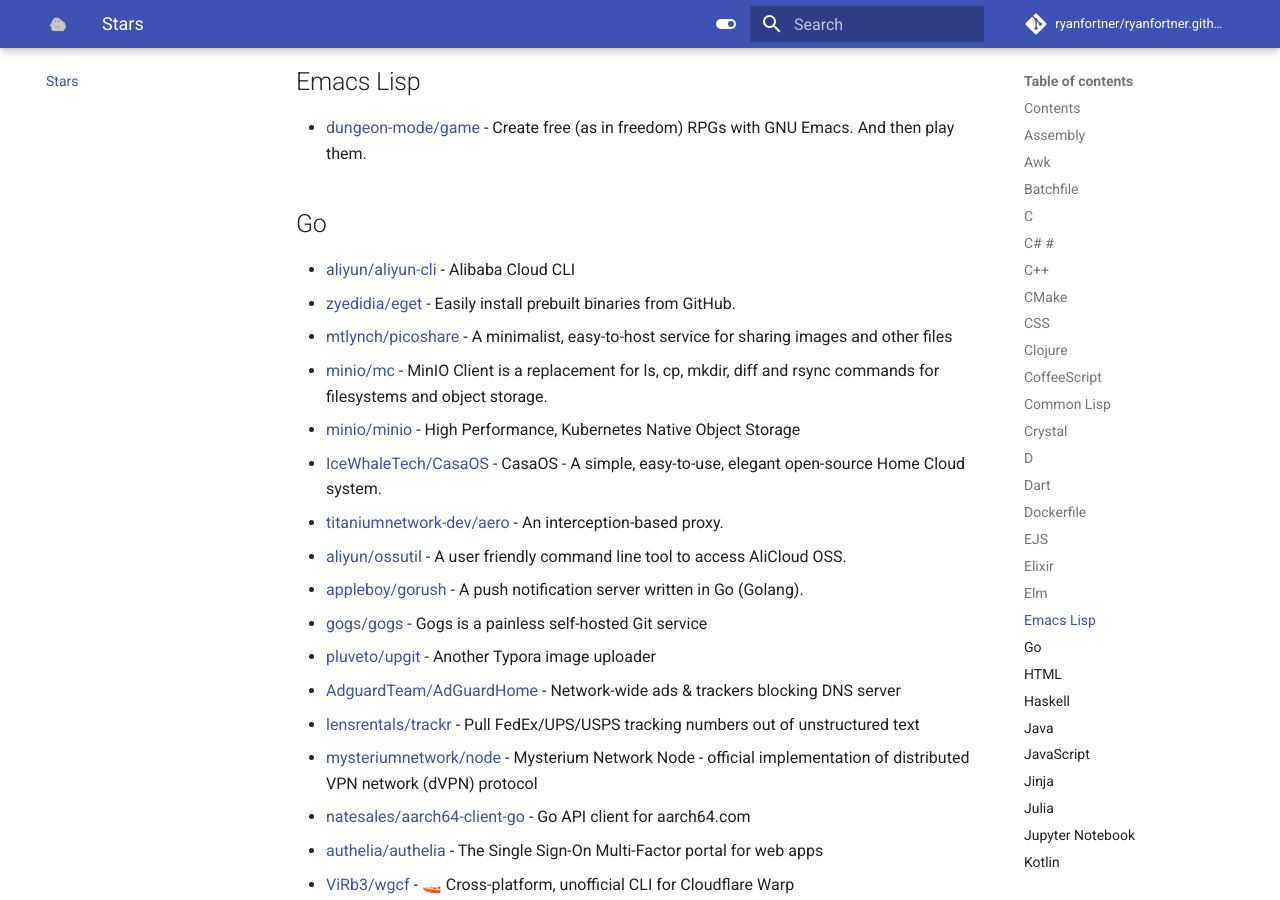
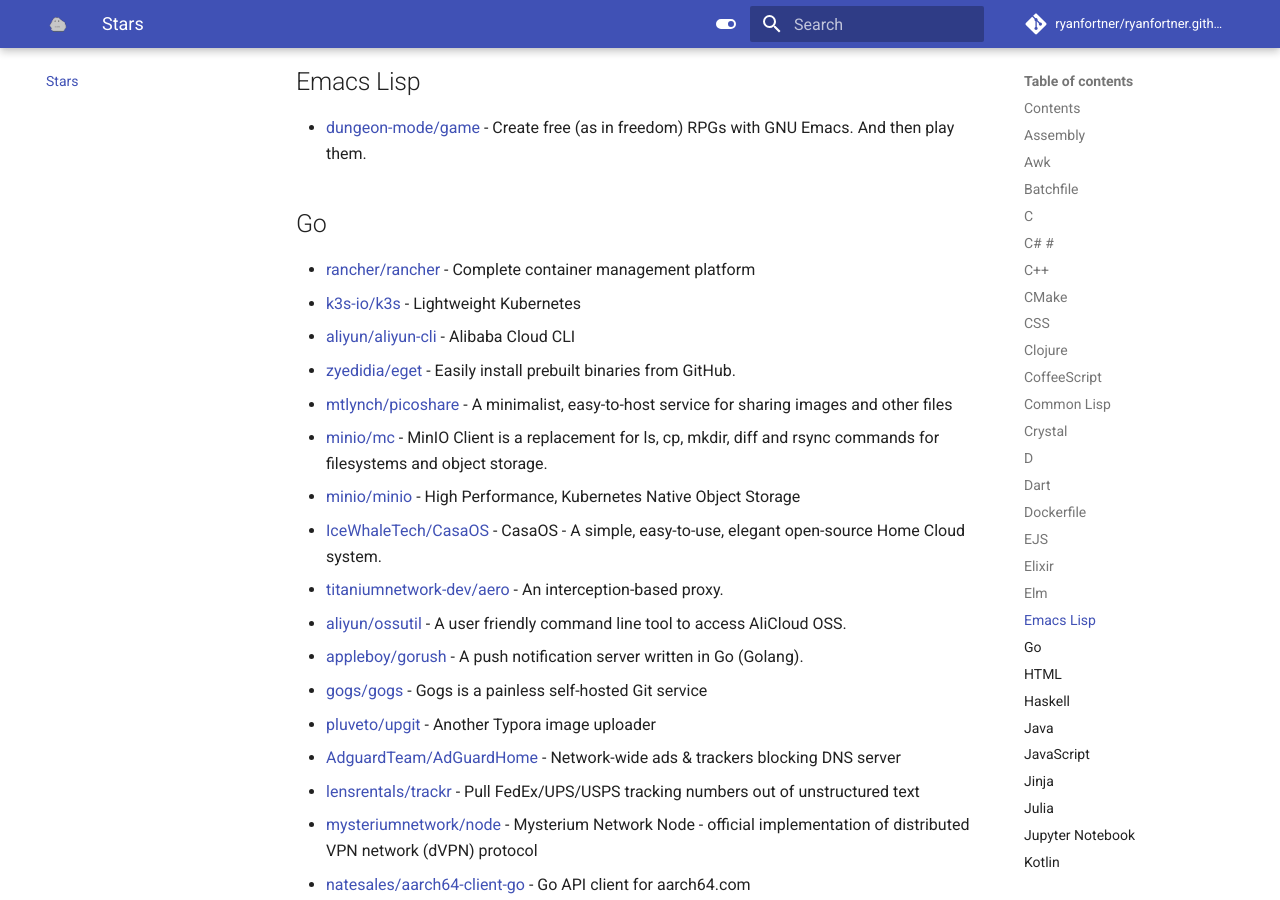
Before and after one commit to ryanfortner/ryanfortner.github.io, an MkDocs documentation site: the page built from docs/stars.md, in a window 1280 px wide and 900 px high, scrolled down 21511 px. Built offline with MkDocs 1.6.1 and Material for MkDocs 9.7.7, drawn with Linux system fonts in a browser that asks for light colours; emoji names are drawn with the system emoji font; comment, search, counter and statistics services are not loaded.

Commit message:
update stars.md

```diff
--- a/docs/stars.md
+++ b/docs/stars.md
@@ -536,6 +536,8 @@
 
 ## Go
 
+- [rancher/rancher](https://github.com/rancher/rancher) - Complete container management platform
+- [k3s-io/k3s](https://github.com/k3s-io/k3s) - Lightweight Kubernetes
 - [aliyun/aliyun-cli](https://github.com/aliyun/aliyun-cli) - Alibaba Cloud CLI
 - [zyedidia/eget](https://github.com/zyedidia/eget) - Easily install prebuilt binaries from GitHub.
 - [mtlynch/picoshare](https://github.com/mtlynch/picoshare) - A minimalist, easy-to-host service for sharing images and other files
```
